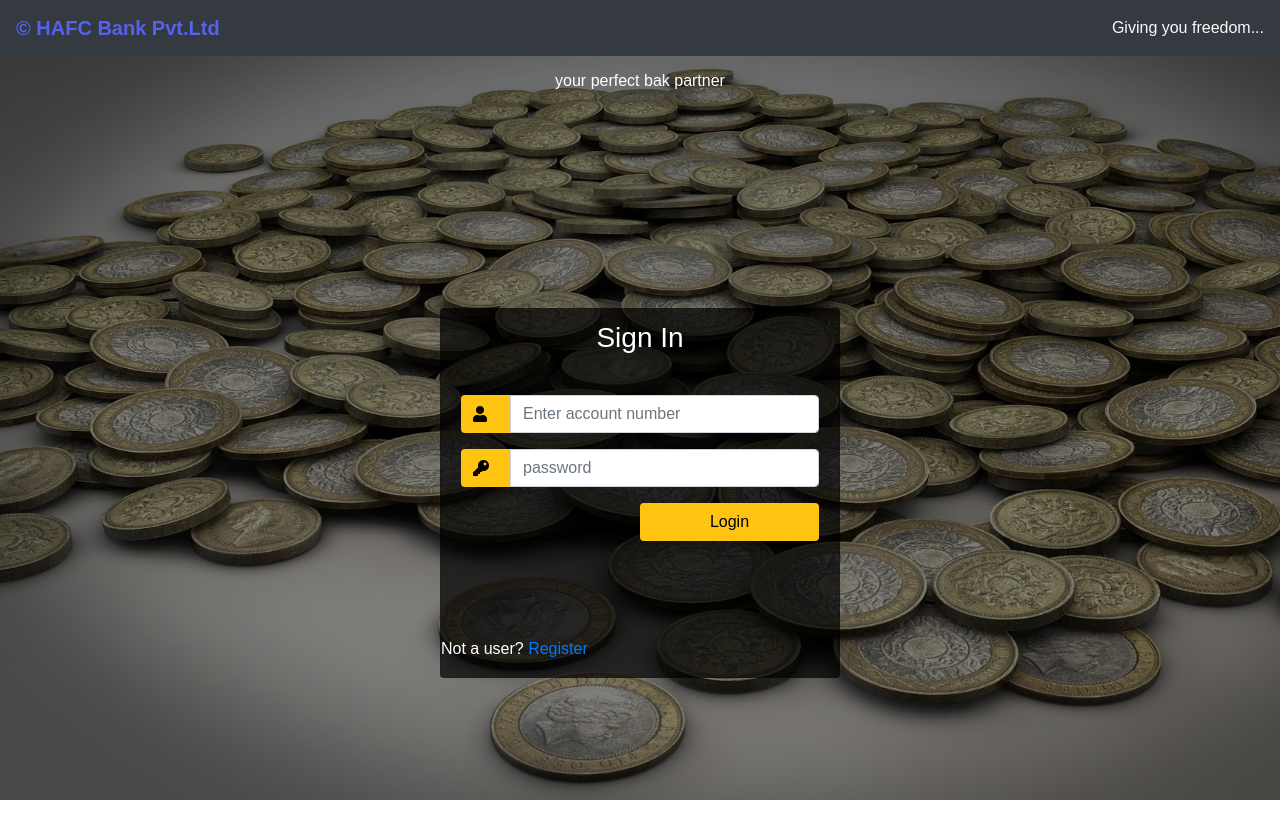
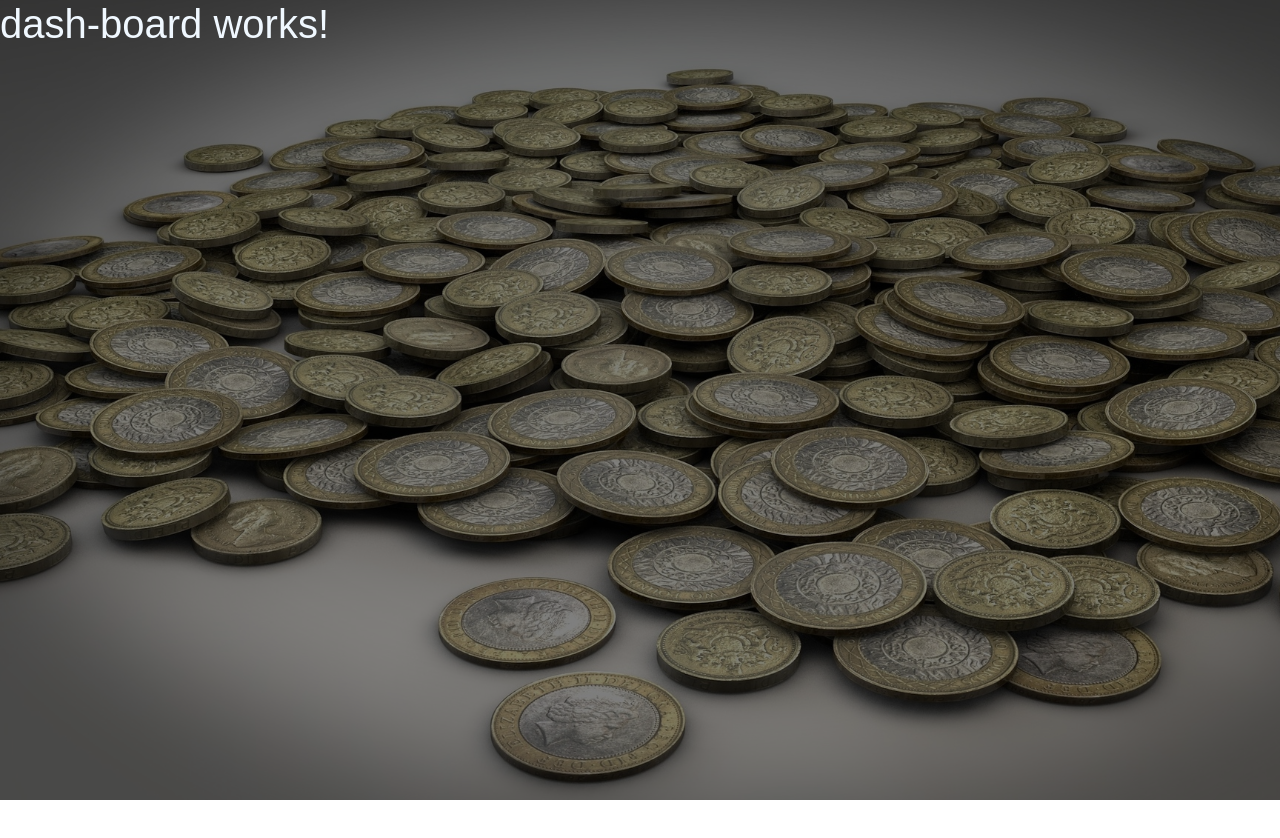
Before and after one commit to sahalsaman/bankApp, an Angular app: page /home in a window 1280 px wide. Before the commit this address led to /. Shown: the top 838 px of the page. After the commit the page ends 800 px from the top, so only its background shows below. Built offline with nearby package versions, Linux system fonts and the light colour scheme; a web font is replaced by a local one.

Commit message:
created dashboard component

```diff
--- a/src/app/app-routing.module.ts
+++ b/src/app/app-routing.module.ts
@@ -1,7 +1,15 @@
 import { NgModule } from '@angular/core';
 import { RouterModule, Routes } from '@angular/router';
+import { DashBoardComponent } from './dash-board/dash-board.component';
+import { LoginComponent } from './login/login.component';
 
-const routes: Routes = [];
+const routes: Routes = [
+  {
+    path:"",component:LoginComponent
+  },{
+    path:"home",component:DashBoardComponent
+  }
+];
 
 @NgModule({
   imports: [RouterModule.forRoot(routes)],
--- a/src/app/app.component.html
+++ b/src/app/app.component.html
@@ -1 +1 @@
-<app-login></app-login>
+<router-outlet></router-outlet>
--- /dev/null
+++ b/src/app/dash-board/dash-board.component.html
@@ -0,0 +1 @@
+<h1 style="color: aliceblue;">dash-board works!</h1>
--- /dev/null
+++ b/src/app/dash-board/dash-board.component.ts
@@ -0,0 +1,15 @@
+import { Component, OnInit } from '@angular/core';
+
+@Component({
+  selector: 'app-dash-board',
+  templateUrl: './dash-board.component.html',
+  styleUrls: ['./dash-board.component.css']
+})
+export class DashBoardComponent implements OnInit {
+
+  constructor() { }
+
+  ngOnInit(): void {
+  }
+
+}
--- a/src/app/login/login.component.html
+++ b/src/app/login/login.component.html
@@ -2,12 +2,13 @@
  <!-- As a link -->
  <nav class="navbar navbar-light bg-dark " >
     <a class="navbar-brand  " href="#" style="color:rgb(85, 98, 237);"><b>&#169; HAFC Bank Pvt.Ltd </b></a>
+    <div style="color: white;text-align: center;">{{aim}}</div>
     <span class="quote text-light">Giving you freedom...</span>
   </nav>
 
 
   <div class="container col-md-12 mt-0">
-      <div style="color: white;text-align: center;padding-top: 1%;">{{aim}}</div>
+
       <div class="d-flex justify-content-center h-100">
           <div class="card">
               <div class="card-header">
@@ -15,14 +16,15 @@
 
               </div>
               <div class="card-body">
-                  <form onsubmit="event.preventDefault();bank.authenticate()">
+                  <form (ngSubmit)="login()">
                       <div class="input-group form-group">
                           <div class="input-group-prepend">
                               <span class="input-group-text"><i class="fas fa-user"></i></span>
                           </div>
                           <!-- event binding - (change)="acnoChange($event)" -->
-                          <!-- templte refernce #acno -->
-                          <input type="text" #acno class="form-control" [placeholder]="accn" id="login_accno" required>
+                          <!-- templte refernce - #acno -->
+                          <!-- tow way bainding ngModel -->
+                          <input type="text" name="acno" [(ngModel)]="acno" class="form-control" [placeholder]="accn" id="login_accno" required>
 
                       </div>
                       <div class="input-group form-group">
@@ -30,12 +32,13 @@
                               <span class="input-group-text"><i class="fas fa-key"></i></span>
                           </div>
                           <!-- event binding - (change)="pswdChange($event)" -->
-                          <!-- templte refernce #pswd -->
-                          <input type="password" #pswd  class="form-control" placeholder="password" id="login_password" required>
+                          <!-- templte refernce - #pswd -->
+                          <!-- tow way bainding ngModel -->
+                          <input type="password" name="pswd" [(ngModel)]="pswd" class="form-control" placeholder="password" id="login_password" required>
                       </div>
 
                       <div class="form-group">
-                          <input type="submit" (click)="login(acno,pswd)" value="Login" class="btn float-right login_btn " style="width:50%" >
+                          <input type="submit" value="Login" class="btn float-right login_btn " style="width:50%" >
                       </div>
                   </form>
               </div>
--- a/src/app/login/login.component.ts
+++ b/src/app/login/login.component.ts
@@ -1,4 +1,5 @@
 import { Component, OnInit } from '@angular/core';
+import { Router } from '@angular/router';
 
 @Component({
   selector: 'app-login',
@@ -16,7 +17,7 @@ export class LoginComponent implements OnInit {
             1002:{acno:1001,uname:"sahal",password:1001,balance:100000},
             1003:{acno:1001,uname:"sahal",password:1001,balance:100000}}
 
-  constructor() { }
+  constructor(private router:Router) { }
 
   ngOnInit(): void {
   }
@@ -31,30 +32,17 @@ export class LoginComponent implements OnInit {
 //     this.pswd=event.target.value
 //   }
 
-//  login(){
-//    var acno=this.acno
-//    var pswd=this.pswd
-//    var dataBase=this.dataBase
-//    if(acno in dataBase){
-//      if(pswd == dataBase[acno]["password"]){
-//        alert("login successfull")
-//      }else{
-//        alert("invalid password")
-//      }
-//    }else{
-//      alert("user does not exist")
-//    }
-//  }
+//    Event Binding using $event & two way bainding ngModel
+//  ==========================
 
-//   Template Refernce variable
-// =====================
-login(a:any,p:any){
-     var acno=a.value
-     var pswd=p.value
+ login(){
+   var acno=this.acno
+   var pswd=this.pswd
    var dataBase=this.dataBase
    if(acno in dataBase){
      if(pswd == dataBase[acno]["password"]){
        alert("login successfull")
+       this.router.navigateByUrl("home")
      }else{
        alert("invalid password")
      }
@@ -62,4 +50,21 @@ login(a:any,p:any){
      alert("user does not exist")
    }
  }
+
+//   Template Refernce variable
+// =====================
+// login(a:any,p:any){
+//      var acno=a.value
+//      var pswd=p.value
+//      var dataBase=this.dataBase
+//      if(acno in dataBase){
+//        if(pswd == dataBase[acno]["password"]){
+//          alert("login successfull")
+//        }else{
+//          alert("invalid password")
+//        }
+//      }else{
+//        alert("user does not exist")
+//      }
+//    }
 }
```
Also changed, not shown: src/app/app.module.ts (+6 -2 lines), src/app/dash-board/dash-board.component.css (added), 1 other file (tests, documents, lock files or other folders). Lines whose indentation alone changed are shown as unchanged.
